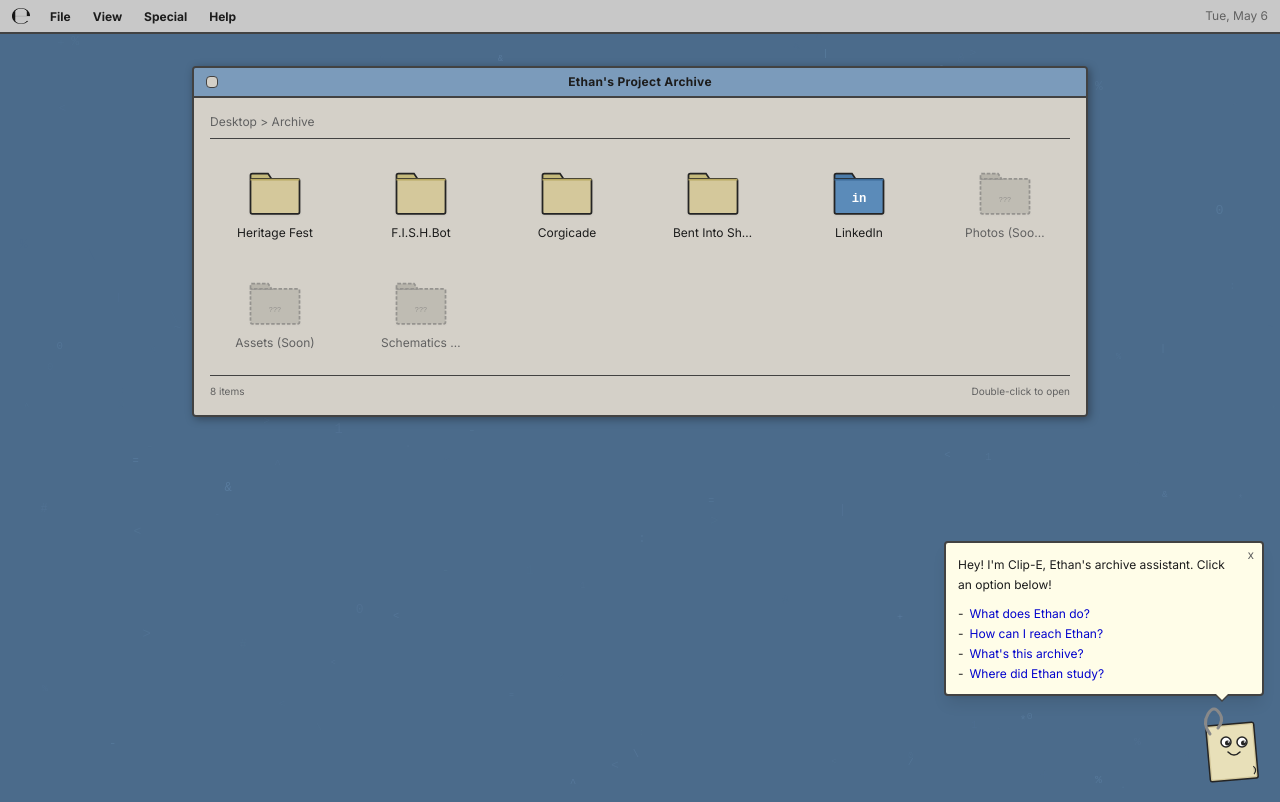
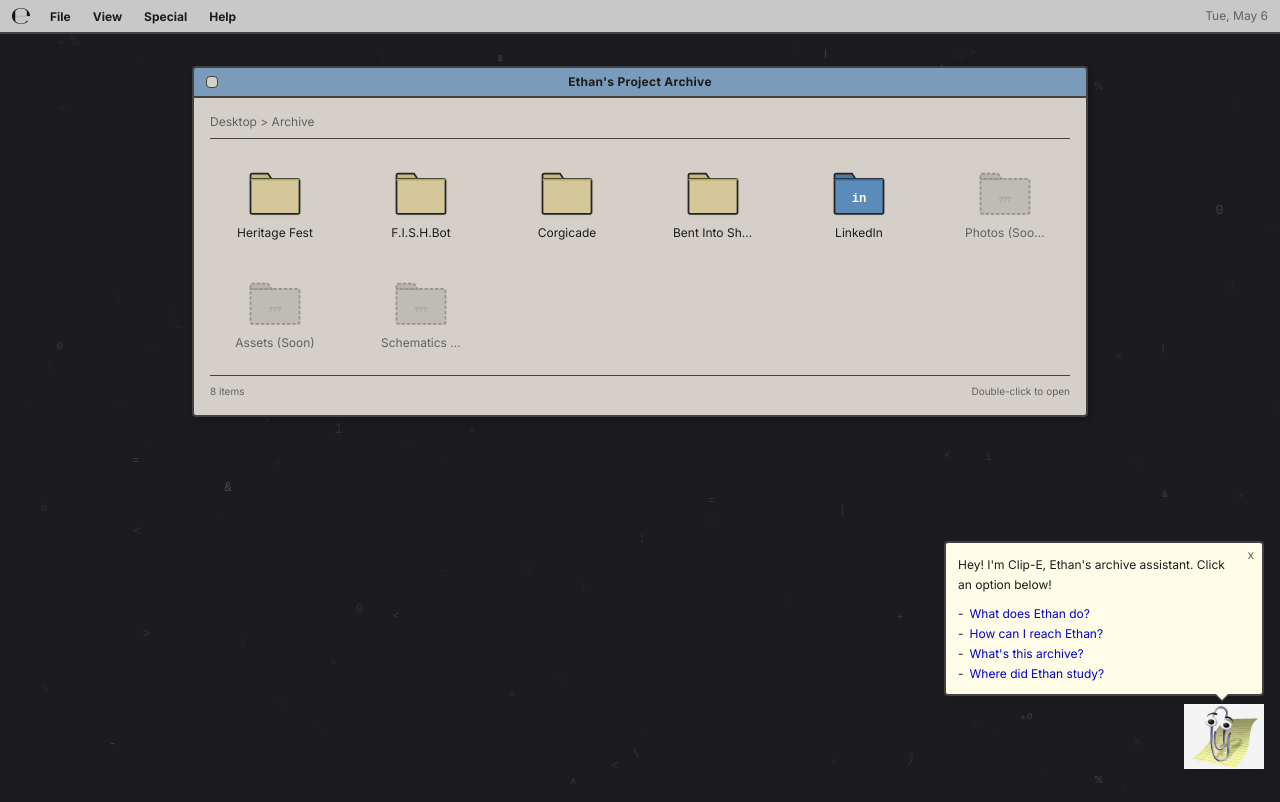
Before and after one commit to evhxn/ethn, a Next.js app: page /archive in a window 1280 px wide. Built offline with nearby package versions, Linux system fonts and the light colour scheme.

Commit message:
update color palette and archive design for dark theme consistency

```diff
--- a/app/archive/page.tsx
+++ b/app/archive/page.tsx
@@ -60,7 +60,7 @@ const PROJECT_FOLDERS: FolderItem[] = [
   {
     name: "LinkedIn",
     type: "link",
-    href: "https://www.linkedin.com/in/ethan-tapia/",
+    href: "https://www.linkedin.com/in/ethn/",
   },
   { name: "Photos", type: "coming-soon" },
   { name: "Assets", type: "coming-soon" },
@@ -233,7 +233,7 @@ function HelperCharacter() {
 
   const quickItems = [
     { label: "What does Ethan do?", response: "Ethan is a Systems & Software Engineer specializing in embedded systems, robotics, and entertainment technology. He builds at the intersection of hardware and software." },
-    { label: "How can I reach Ethan?", response: "You can reach Ethan at etapia@chapman.edu or call 657-256-2947. He's based in Anaheim, CA." },
+    { label: "How can I reach Ethan?", response: "You can reach Ethan at etapia@chapman.edu or connect on LinkedIn at linkedin.com/in/ethn. He's based in Anaheim, CA." },
     { label: "What's this archive?", response: "This is Ethan's retro project archive -- a hidden Easter egg! Double-click any folder to explore project details and assets." },
     { label: "Where did Ethan study?", response: "Ethan studies Computer Science at Chapman University, with a minor in Entrepreneurship. Dean's List and Provost Scholarship recipient!" },
   ]
@@ -281,26 +281,15 @@ function HelperCharacter() {
         <div className="absolute -bottom-1.5 right-[33px] w-0 h-0 border-l-[7px] border-l-transparent border-r-[7px] border-r-transparent border-t-[7px] border-t-[#fffde8]" />
       </div>
 
-      {/* Character: pixel-art paperclip-style buddy */}
-      <div className="w-16 h-20 relative">
-        <svg viewBox="0 0 64 80" className="w-full h-full" xmlns="http://www.w3.org/2000/svg">
-          {/* Sticky note body */}
-          <rect x="8" y="20" width="48" height="56" rx="2" fill="#d4c89a" stroke="#222" strokeWidth="1.5" transform="rotate(-5 32 48)" />
-          <rect x="10" y="22" width="44" height="52" rx="1" fill="#e8e0b8" transform="rotate(-5 32 48)" />
-          {/* Curl at bottom-right */}
-          <path d="M52 72 Q56 68 52 64" fill="#c8c09a" stroke="#222" strokeWidth="1" transform="rotate(-5 32 48)" />
-          {/* Eyes */}
-          <circle cx="26" cy="38" r="5" fill="white" stroke="#222" strokeWidth="1.5" />
-          <circle cx="42" cy="38" r="5" fill="white" stroke="#222" strokeWidth="1.5" />
-          <circle cx="27.5" cy="39" r="2.5" fill="#222" />
-          <circle cx="43.5" cy="39" r="2.5" fill="#222" />
-          <circle cx="28.5" cy="38" r="0.8" fill="white" />
-          <circle cx="44.5" cy="38" r="0.8" fill="white" />
-          {/* Smile */}
-          <path d="M28 48 Q34 54 40 48" fill="none" stroke="#222" strokeWidth="1.5" strokeLinecap="round" />
-          {/* Wire/paperclip arm */}
-          <path d="M10 30 Q2 20 8 10 Q14 0 20 10 Q24 16 18 24" fill="none" stroke="#888" strokeWidth="3" strokeLinecap="round" />
-        </svg>
+      {/* Clippy character */}
+      <div className="w-20 h-20 relative">
+        <Image
+          src="/images/clippy.png"
+          alt="Clip-E assistant"
+          width={80}
+          height={80}
+          className="object-contain drop-shadow-lg"
+        />
       </div>
     </div>
   )
--- a/app/globals.css
+++ b/app/globals.css
@@ -10,33 +10,33 @@
     --card-foreground: 210 20% 92%;
     --popover: 220 18% 7%;
     --popover-foreground: 210 20% 92%;
-    --primary: 190 95% 50%;
+    --primary: 0 0% 92%;
     --primary-foreground: 220 20% 4%;
     --secondary: 220 15% 12%;
     --secondary-foreground: 210 20% 80%;
     --muted: 220 15% 12%;
     --muted-foreground: 215 15% 55%;
-    --accent: 190 95% 50%;
+    --accent: 0 0% 92%;
     --accent-foreground: 220 20% 4%;
     --destructive: 0 84.2% 60.2%;
     --destructive-foreground: 0 0% 98%;
     --border: 215 20% 14%;
     --input: 215 20% 14%;
-    --ring: 190 95% 50%;
+    --ring: 0 0% 92%;
     --radius: 0.5rem;
-    --chart-1: 190 95% 50%;
+    --chart-1: 0 0% 92%;
     --chart-2: 160 60% 45%;
     --chart-3: 30 80% 55%;
     --chart-4: 280 65% 60%;
     --chart-5: 340 75% 55%;
     --sidebar-background: 220 18% 5%;
     --sidebar-foreground: 210 20% 92%;
-    --sidebar-primary: 190 95% 50%;
+    --sidebar-primary: 0 0% 92%;
     --sidebar-primary-foreground: 220 20% 4%;
     --sidebar-accent: 220 15% 12%;
     --sidebar-accent-foreground: 210 20% 92%;
     --sidebar-border: 215 20% 14%;
-    --sidebar-ring: 190 95% 50%;
+    --sidebar-ring: 0 0% 92%;
   }
 }
 
@@ -82,7 +82,7 @@ html {
    Archive / Retro CRT Tokens
    ============================== */
 :root {
-  --archive-desktop: #4a6a8a;
+  --archive-desktop: #1a1a1e;
   --archive-menubar: #c8c8c8;
   --archive-bg: #d4d0c8;
   --archive-card: #e8e4dc;
--- a/components/contact-section.tsx
+++ b/components/contact-section.tsx
@@ -37,7 +37,7 @@ export function ContactSection() {
             </Link>
 
             <Link
-              href="https://linkedin.com"
+              href="https://www.linkedin.com/in/ethn/"
               target="_blank"
               rel="noopener noreferrer"
               className="group flex flex-col items-center gap-3"
@@ -70,7 +70,7 @@ export function ContactSection() {
 
         <AnimatedSection delay={200}>
           <p className="text-sm text-muted-foreground mt-12">
-            etapia@chapman.edu &middot; 657-256-2947
+            etapia@chapman.edu
           </p>
         </AnimatedSection>
       </div>
--- a/components/hero-section.tsx
+++ b/components/hero-section.tsx
@@ -28,7 +28,7 @@ export function HeroSection() {
             <Github className="w-5 h-5" />
           </Link>
           <Link
-            href="https://linkedin.com"
+            href="https://www.linkedin.com/in/ethn/"
             target="_blank"
             rel="noopener noreferrer"
             className="text-muted-foreground hover:text-primary transition-colors duration-200"
@@ -48,8 +48,6 @@ export function HeroSection() {
         </div>
 
         <div className="flex items-center justify-center gap-4 text-sm text-muted-foreground mb-16">
-          <span>657-256-2947</span>
-          <span className="w-1 h-1 rounded-full bg-muted-foreground" />
           <span>etapia@chapman.edu</span>
           <span className="w-1 h-1 rounded-full bg-muted-foreground" />
           <span>Anaheim, CA</span>
--- a/components/retro-starfield.tsx
+++ b/components/retro-starfield.tsx
@@ -91,7 +91,7 @@ export function RetroStarfield() {
         ctx.font = `${star.size}px "Courier New", monospace`
         ctx.textAlign = "center"
         ctx.textBaseline = "middle"
-        ctx.fillStyle = `rgba(120, 160, 200, ${finalOpacity})`
+        ctx.fillStyle = `rgba(180, 180, 190, ${finalOpacity})`
         ctx.fillText(star.char, star.x, star.y)
       }
 
--- a/components/starfield.tsx
+++ b/components/starfield.tsx
@@ -78,14 +78,14 @@ export function Starfield() {
 
         ctx.beginPath()
         ctx.arc(sx, sy, size, 0, Math.PI * 2)
-        ctx.fillStyle = `rgba(180, 220, 255, ${finalOpacity})`
+        ctx.fillStyle = `rgba(220, 220, 225, ${finalOpacity})`
         ctx.fill()
 
         // Subtle glow for brighter stars
         if (star.size > 1.2) {
           ctx.beginPath()
           ctx.arc(sx, sy, size * 2.5, 0, Math.PI * 2)
-          ctx.fillStyle = `rgba(140, 200, 255, ${finalOpacity * 0.15})`
+          ctx.fillStyle = `rgba(200, 200, 210, ${finalOpacity * 0.15})`
           ctx.fill()
         }
 
```
Also changed, not shown: public/images/clippy.png (added).
